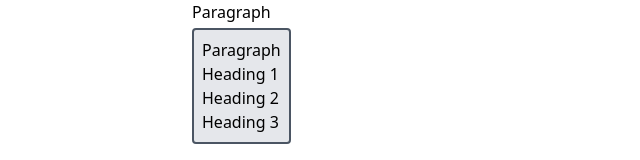
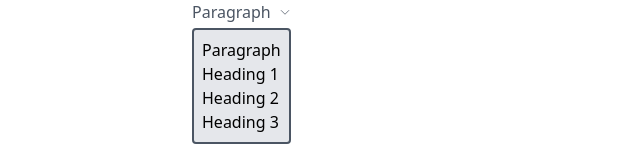
Before and after one commit to caiomartins1/simple-blog-next, a Next.js app: page /admin/posts/create in a window 1280 px wide. Both pictures are taken after a click on the button "Paragraph". Shown: the top 160 px of the page, without its empty margins (0-640 px from the left). Built offline with nearby package versions, Linux system fonts and the light colour scheme.

Commit message:
set behaviour of editor through dropdown

```diff
--- a/src/components/DropdownOptions.tsx
+++ b/src/components/DropdownOptions.tsx
@@ -1,4 +1,4 @@
-import { FC, ReactNode, useState } from "react";
+import { FC, ReactNode, useState } from 'react';
 
 interface Props {
   head: ReactNode;
@@ -12,14 +12,14 @@ const DropdownOptions: FC<Props> = ({ head, options }) => {
     <button
       className="relative"
       onBlur={() => setOptionsVisible(false)}
-      onClick={() => setOptionsVisible(!optionsVisible)}
+      onMouseDown={() => setOptionsVisible(!optionsVisible)}
     >
       {head}
       {optionsVisible && (
         <div className="min-w-max p-2 bg-gray-200 dark:bg-gray-600 dark:border-gray-200 border-gray-600 absolute top-full mt-1 z-10 border-2 rounded text-left ">
           <ul>
             {options.map((el) => (
-              <li key={el.label} onClick={el.onClick}>
+              <li key={el.label} onMouseDown={el.onClick}>
                 {el.label}
               </li>
             ))}
--- a/src/components/editor/EditorToolbar.tsx
+++ b/src/components/editor/EditorToolbar.tsx
@@ -1,6 +1,7 @@
-import { Editor } from "@tiptap/react";
-import { FC } from "react";
-import DropdownOptions from "../DropdownOptions";
+import { Editor } from '@tiptap/react';
+import { FC } from 'react';
+import DropdownOptions from '../DropdownOptions';
+import { CaretDown } from 'phosphor-react';
 
 interface Props {
   editor: Editor | null;
@@ -8,17 +9,46 @@ interface Props {
 
 const EditorToolbar: FC<Props> = ({ editor }) => {
   if (!editor) return null;
+
+  const options = [
+    {
+      label: 'Paragraph',
+      onClick: () => editor.chain().focus().setParagraph().run(),
+    },
+    {
+      label: 'Heading 1',
+      onClick: () => editor.chain().focus().toggleHeading({ level: 1 }).run(),
+    },
+    {
+      label: 'Heading 2',
+      onClick: () => editor.chain().focus().toggleHeading({ level: 2 }).run(),
+    },
+    {
+      label: 'Heading 3',
+      onClick: () => editor.chain().focus().toggleHeading({ level: 3 }).run(),
+    },
+  ];
+
+  const getLabel = () => {
+    if (editor.isActive('heading', { level: 1 })) return 'Heading 1';
+    if (editor.isActive('heading', { level: 2 })) return 'Heading 2';
+    if (editor.isActive('heading', { level: 3 })) return 'Heading 3';
+
+    return 'Paragraph';
+  };
+
+  const Head = () => {
+    return (
+      <div className="flex items-center space-x-2 dark:text-slate-100 text-gray-600">
+        <p>{getLabel()}</p>
+        <CaretDown size={12} />
+      </div>
+    );
+  };
+
   return (
     <div>
-      <DropdownOptions
-        options={[
-          { label: "Paragraph", onClick: () => { } },
-          { label: "Heading 1", onClick: () => { } },
-          { label: "Heading 2", onClick: () => { } },
-          { label: "Heading 3", onClick: () => { } },
-        ]}
-        head={<p>Paragraph</p>}
-      />
+      <DropdownOptions options={options} head={<Head />} />
     </div>
   );
 };
```
